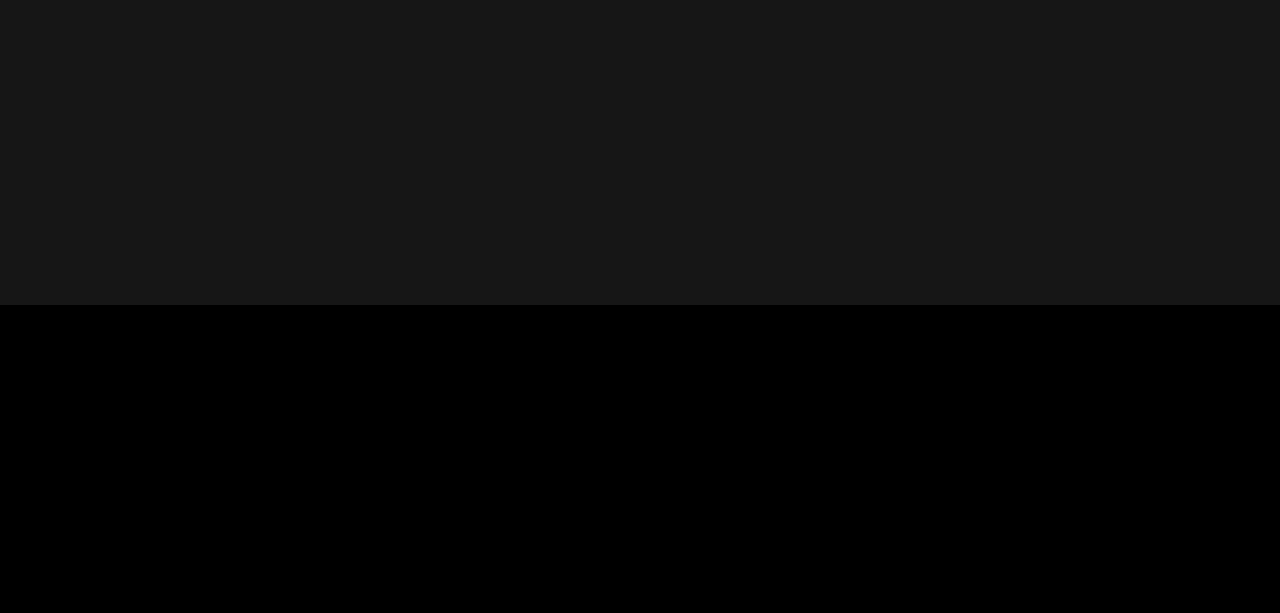
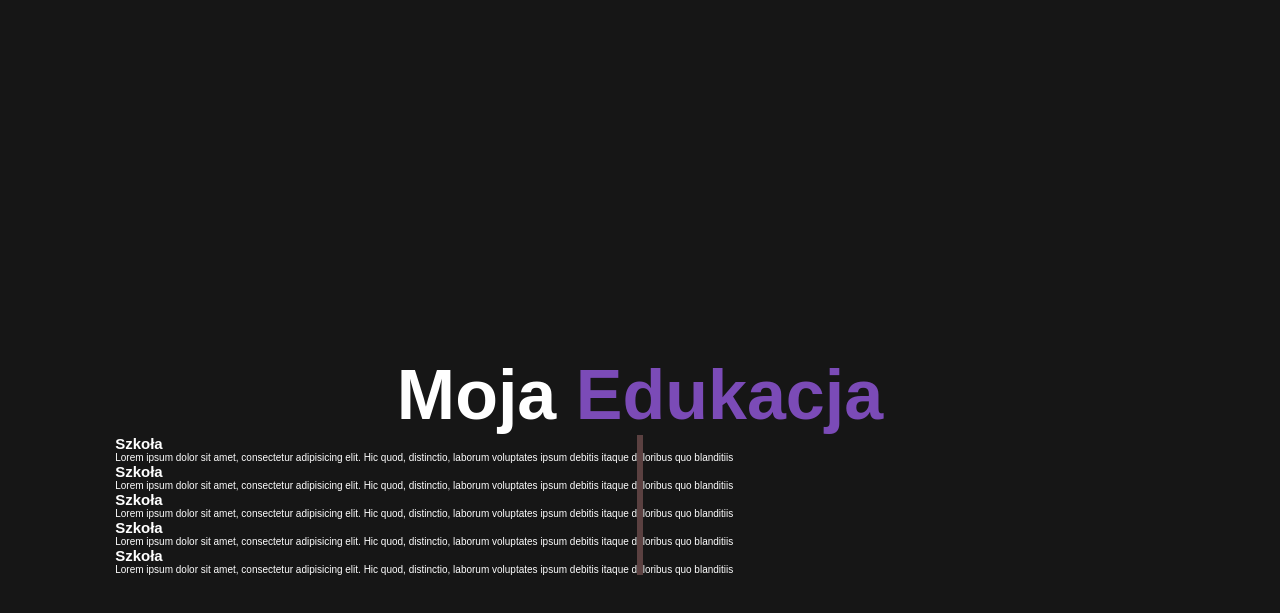
Before and after one commit to DawidGarncarek/Portfolio-Website, a plain HTML site: page index.html in a window 1280 px wide. Shown: the part 2100-2713 px from the top of the page. Before the commit the page ends 2405 px from the top, so only its background shows below. Drawn offline with Linux system fonts and the light colour scheme.

Commit message:
Dodawnie nowej sekcji "edukacja"

```diff
--- a/index.html
+++ b/index.html
@@ -150,6 +150,57 @@
             </div>
         </section>
 
+        <section class="education" id="education">
+            <h2 class="heading">Moja <span>Edukacja</span></h2>
+            <div class="timeline">
+                <div class="containter right">
+                    <div class="tag">
+                        <h2>Szkoła</h2>
+                    </div>
+                    <div class="decs">
+                        <p>Lorem ipsum dolor sit amet, consectetur adipisicing elit. Hic quod, distinctio,
+                            laborum voluptates ipsum debitis itaque doloribus quo blanditiis</p>
+                    </div>
+                </div>
+                <div class="containter left">
+                    <div class="tag">
+                        <h2>Szkoła</h2>
+                    </div>
+                    <div class="decs">
+                        <p>Lorem ipsum dolor sit amet, consectetur adipisicing elit. Hic quod, distinctio,
+                            laborum voluptates ipsum debitis itaque doloribus quo blanditiis</p>
+                    </div>
+                </div>
+                <div class="containter right">
+                    <div class="tag">
+                        <h2>Szkoła</h2>
+                    </div>
+                    <div class="decs">
+                        <p>Lorem ipsum dolor sit amet, consectetur adipisicing elit. Hic quod, distinctio,
+                            laborum voluptates ipsum debitis itaque doloribus quo blanditiis</p>
+                    </div>
+                </div>
+                <div class="containter left">
+                    <div class="tag">
+                        <h2>Szkoła</h2>
+                    </div>
+                    <div class="decs">
+                        <p>Lorem ipsum dolor sit amet, consectetur adipisicing elit. Hic quod, distinctio,
+                            laborum voluptates ipsum debitis itaque doloribus quo blanditiis</p>
+                    </div>
+                </div>
+                <div class="containter right">
+                    <div class="tag">
+                        <h2>Szkoła</h2>
+                    </div>
+                    <div class="decs">
+                        <p>Lorem ipsum dolor sit amet, consectetur adipisicing elit. Hic quod, distinctio,
+                            laborum voluptates ipsum debitis itaque doloribus quo blanditiis</p>
+                    </div>
+                </div>
+            </div>
+        </section>
+
         <script src="script.js"></script>
     </body>
 </html>
--- a/style.css
+++ b/style.css
@@ -444,3 +444,25 @@ span {
         width: 100%;
     }
 }
+
+.education {
+    background-color: var(--second-bg-color);
+}
+
+.education .timeline {
+    position: relative;
+    max-width: 1200px;
+    margin: 0 auto;
+}
+
+.education .timeline::after {
+    content: '';
+    position: absolute;
+    width:6px;
+    background: rgb(90,64,64);
+    top: 0;
+    bottom: 0;
+    left: 50%;
+    margin-left: -3px;
+    z-index: -2px;
+}
```
